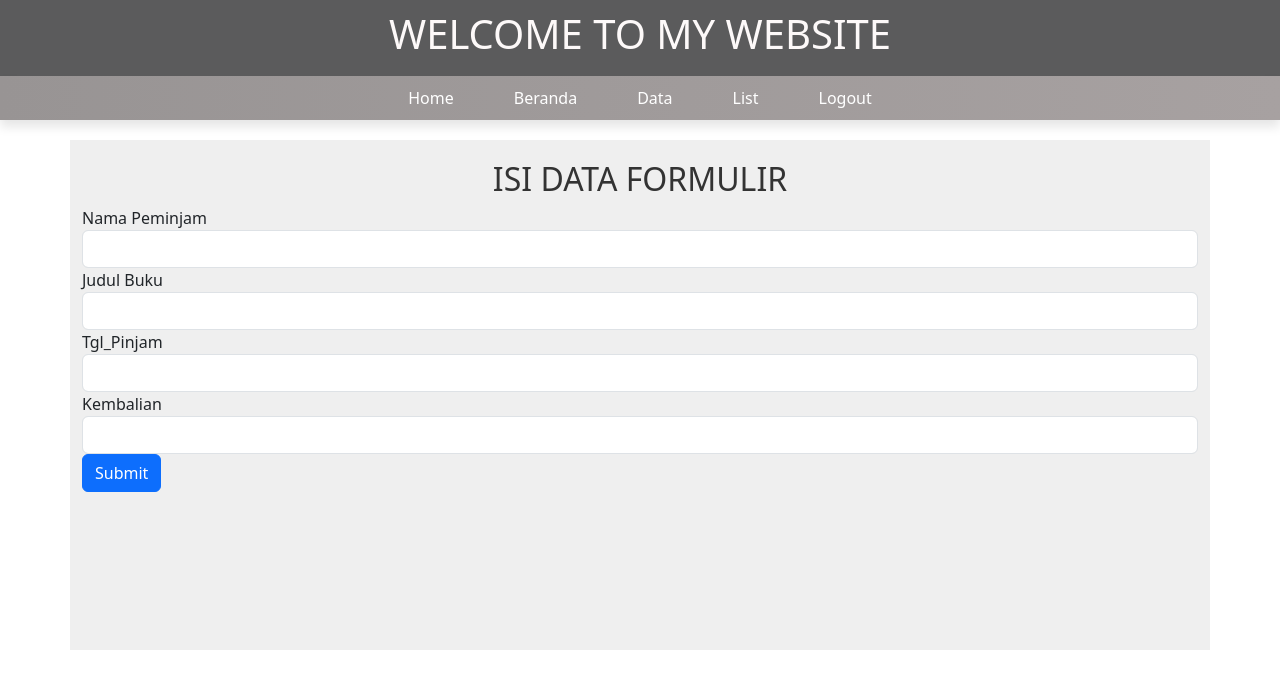
After one commit to rinimaulia09/k_website, a Django app: page /list/ in a window 1280 px wide. The commit adds this page. Shown: the top 689 px of the page. Run offline with Django 4.2, Linux system fonts and the light colour scheme; some libraries are stand-ins or nearby versions.

Commit message:
menambahkan file detail_buku.html

```diff
--- a/k_website/settings.py
+++ b/k_website/settings.py
@@ -83,7 +83,7 @@ DATABASES = {
         # "ENGINE": "django.db.backends.sqlite3",
         # "NAME" : os.path.join(BASE_DIR, 'db.sqlite3'),
         "ENGINE": "django.db.backends.mysql",
-        "NAME" : 'dbstore',
+        "NAME" : 'dtbuku',
         "USER" :"root",
         "PASSWORD" :"",
         "HOST":"localhost",
--- a/menu/static/stylee.css
+++ b/menu/static/stylee.css
@@ -44,7 +44,7 @@ nav ul li a.activate {
     height: 510px;
     margin: 20px auto;
     padding: 20px;
-    background-color: rgb(255, 249, 249);
+    background-color: rgb(239, 239, 239);
 }
 .library{
     text-align: center;
--- a/menu/templates/dt.html
+++ b/menu/templates/dt.html
@@ -17,13 +17,13 @@
         <li><a href ="/members">Home</a></li>
         <li><a href ="#" class="active">Beranda</a></li>
         <li><a href ="/book">Data</a></li>
-        <li><a href ="/produk">Menu</a></li>
+        <li><a href ="/list">List</a></li>
         <li><a href ="/members">Logout</a></li>
     </ul>
     </nav>
     <div class="container">
     <div class="library">
-      <h2>SELAMAT DATANG DIPERPUSTAKAAN MERAIH MIMPI</h2>
+      <h2>PERPUSTAKAAN MERAIH MIMPI</h2>
       <P>Menyediakan koleksi buku terbaru dan yang terbaik</P>
     </div>
     <div class="pos">
@@ -64,7 +64,7 @@
           <p class="book-details">Penerbit : M.Taufiq</p>
           <p class="book-details">Tahun Terbit : 2021</p>
         </div>
-        <div class="button">
+        <div class="btn">
           <button class="">Pinjam</button>
           <button class="">Detail</button>
         </div>
--- a/menu/templates/index.html
+++ b/menu/templates/index.html
@@ -17,14 +17,13 @@
             <li><a href ="">Home</a></li>
             <li><a href ="/dt" class="active">Beranda</a></li>
             <li><a href ="/book">Data</a></li>
-            <li><a href ="/produk">Menu</a></li>
+            <li><a href ="/list">List</a></li>
             <li><a href ="/members">Logout</a></li>
         </ul>
         </nav>
     <div class="container">
         <div class="library">
             <h2>TENTANG WEB DISINI !!!</h2>
-            <p>Website Disini ada 2 project yang pertama Produk dan yang kedua Perpustakaan karena melanjutkan uts yang kemarin meskipun disatukan dalam satu wadah tetapi ada tempatnya masing-masing sesuai dengan keinginan</p>
          </div>
         </body>
 
--- /dev/null
+++ b/menu/templates/list.html
@@ -0,0 +1,52 @@
+{% load static %}
+
+<!DOCTYPE html>
+<html lang="en">
+<head>
+  <title>Bootstrap Example</title>
+  <meta charset="utf-8">
+  <meta name="viewport" content="width=device-width, initial-scale=1">
+  <link rel="stylesheet" href="{% static 'stylee.css' %}">
+  <link rel="stylesheet" type="" href="{% static 'bootstrap.min.css' %}">
+</head>
+<body>
+    <header>
+        <h1>WELCOME TO MY WEBSITE</h1>
+      </header>
+      <nav>
+        <ul>
+            <li><a href ="">Home</a></li>
+            <li><a href ="/dt" class="active">Beranda</a></li>
+            <li><a href ="/book">Data</a></li>
+            <li><a href ="">List</a></li>
+            <li><a href ="/members">Logout</a></li>
+        </ul>
+        </nav>
+    <div class="container">
+        <div class="library">
+            <h2>ISI DATA FORMULIR</h2>
+    </div>
+
+  <form action="" method="post">
+    <div class="form-group">
+      <label for="uname">Nama Peminjam</label>
+      <input type="text" class="form-control" id="uname" placeholder="" name="uname" >
+    </div>
+    <div class="form-group">
+        <label for="uname">Judul Buku</label>
+        <input type="text" class="form-control" id="uname" placeholder="" name="uname" >
+      </div>
+    <div class="form-group">
+        <label for="uname">Tgl_Pinjam</label>
+        <input type="text" class="form-control" id="uname" placeholder="" name="uname">
+      </div>
+      <div class="form-group">
+        <label for="uname">Kembalian</label>
+        <input type="text" class="form-control" id="uname" placeholder="" name="uname">
+      </div>
+
+    <button type="submit" class="btn btn-primary">Submit</button>
+
+  </form>
+</body>
+</html>
--- a/menu/urls.py
+++ b/menu/urls.py
@@ -3,8 +3,8 @@ from . import views
 
 urlpatterns = [
     path('members/', views.members, name='members'),
-    path('produk/', views.produk, name='produk'),
-    path('produk/detail/<int:id>', views.detail_produk, name='detail_produk'),
+    path('buku/detail/<int:id>', views.detail_buku, name='detail_buku'),
     path('dt/', views.dt, name='dt'),
     path('book/', views.book, name='book'),
+    path('list/', views.list, name='list'),
 ]
--- a/menu/views.py
+++ b/menu/views.py
@@ -1,6 +1,6 @@
 from django.http import HttpResponse
 from django.template import loader
-from .models import kategori, Produk
+from .models import kategori, Buku
 
 def members(request):
   data = kategori.objects.all()
@@ -12,19 +12,19 @@ def members(request):
   template = loader.get_template('index.html')
   return HttpResponse(template.render(context, request))
 
-def produk(request):
-  data = Produk.objects.all().values()
+def book(request):
+  data = Buku.objects.all().values()
   context = {
     "data" : data,
   }
-  template = loader.get_template('produk.html')
+  template = loader.get_template('book.html')
   return HttpResponse(template.render(context, request))
 
-def detail_produk(request, id):
+def detail_buku(request, id):
   data = Produk.objects.get(id=id)
-  template = loader.get_template('detail_produk.html')
+  template = loader.get_template('detail_buku.html')
   context = {
-    'produk': data,
+    'buku': data,
   }
   return HttpResponse(template.render(context, request))
 
@@ -34,8 +34,8 @@ def dt(request):
   template = loader.get_template('dt.html')
   return HttpResponse(template.render(context, request))
 
-def book(request):
+def list(request):
   context = {
   }
-  template = loader.get_template('book.html')
+  template = loader.get_template('list.html')
   return HttpResponse(template.render(context, request))
```
Also changed, not shown: menu/admin.py (+4 -4 lines), menu/models.py (+7 -5 lines), menu/templates/book.html (+14 -2 lines), menu/templates/detail_buku.html (renamed from menu/templates/detail_produk.html, +19 -9 lines), menu/templates/produk.html (deleted, +0 -44 lines), menu/migrations/0003_buku_delete_produk.py (added), menu/static/jhg.jpg (deleted).
